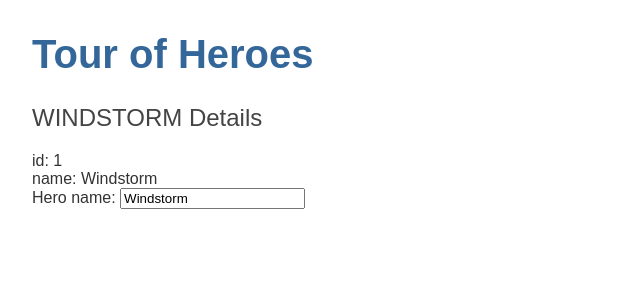
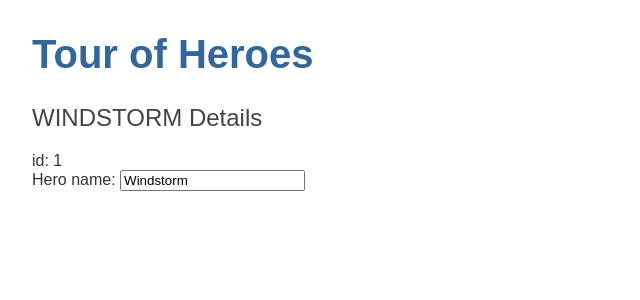
Before and after one commit to kruglyakov-ak/angular-tour-of-heroes, an Angular app: page / in a window 1280 px wide. Shown: the top 300 px of the page, without its empty margins (0-640 px from the left). Built offline with nearby package versions, Linux system fonts and the light colour scheme.

Commit message:
Edit hero template

```diff
--- a/src/app/heroes/heroes.component.html
+++ b/src/app/heroes/heroes.component.html
@@ -1,7 +1,5 @@
 <h2>{{hero.name | uppercase}} Details</h2>
 <div><span>id: </span>{{hero.id}}</div>
-<div><span>name: </span>{{hero.name}}</div>
-
 <div>
   <label for="name">Hero name: </label>
   <input id="name" [(ngModel)]="hero.name" placeholder="name">
```
